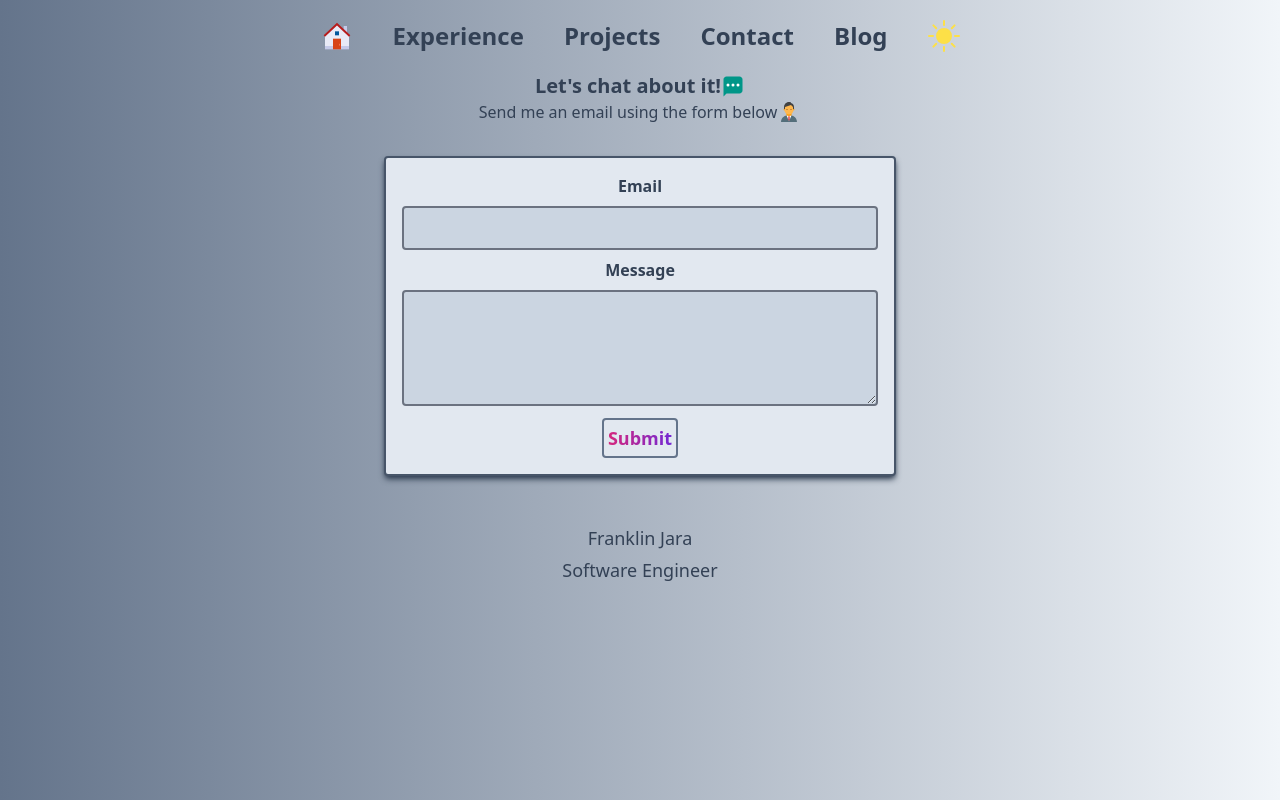
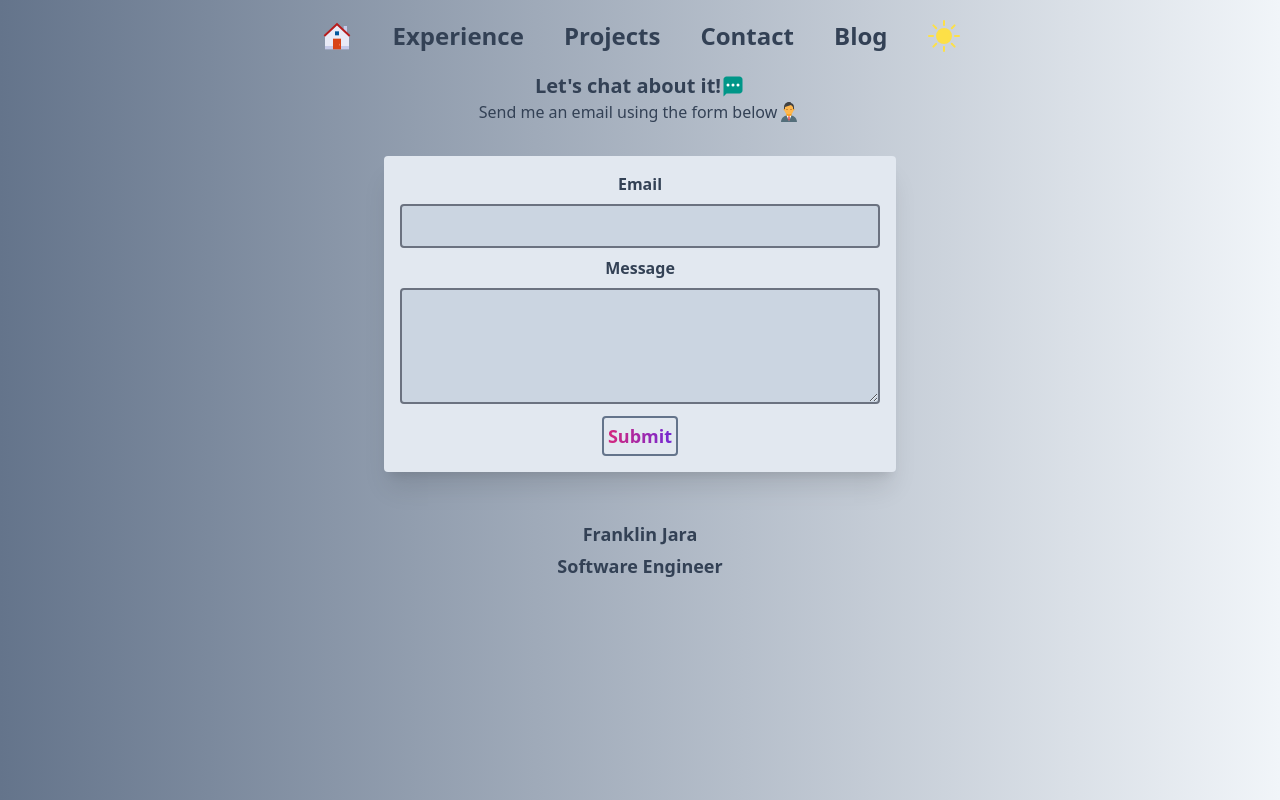
Before and after one commit to makyfj/franklinjara.dev, a Next.js app: page /contact in a window 1280 px wide. Built offline with nearby package versions, Linux system fonts and the light colour scheme.

Commit message:
style: small style fixes

```diff
--- a/src/components/main.tsx
+++ b/src/components/main.tsx
@@ -8,7 +8,7 @@ const Main = () => {
   return (
     <>
       <Head>
-        <title>Maky | Home</title>
+        <title>Home | FJ</title>
       </Head>
       <div className="flex flex-col items-center gap-4 my-2">
         <Image
--- a/src/pages/contact.tsx
+++ b/src/pages/contact.tsx
@@ -55,7 +55,7 @@ const Contact = () => {
           </span>
         </div>
       </div>
-      <div className="mx-2 my-2 text-center sm:mx-auto rounded sm:max-w-lg bg-slate-200 dark:bg-slate-800 border-2 border-slate-600 dark:border-slate-300 shadow-md shadow-slate-700 dark:shadow-slate-500">
+      <div className="mx-2 my-2 text-center sm:mx-auto rounded sm:max-w-lg bg-slate-200 dark:bg-slate-800 shadow-xl">
         <form
           onSubmit={handleSubmit(onSubmit)}
           className="p-4 grid grid-cols-1 gap-2"
--- a/src/pages/projects.tsx
+++ b/src/pages/projects.tsx
@@ -1,4 +1,5 @@
 import { GetStaticProps } from "next"
+import Head from "next/head"
 
 import {
   PinnedRepositories,
@@ -15,6 +16,9 @@ const Projects = ({ pinnedRepositories }: ProjectsProps) => {
     useGitHubPinnedRepositories("makyf")
   return (
     <>
+      <Head>
+        <title>Projects | FJ</title>
+      </Head>
       <h1 className="text-center text-lg sm:text-xl mb-4">
         Did you say side projects?
       </h1>
--- a/src/styles/tailwind.css
+++ b/src/styles/tailwind.css
@@ -14,6 +14,7 @@ h2,
 h3,
 label,
 button,
+footer,
 a {
   font-weight: bold;
 }
@@ -40,14 +41,14 @@ a {
   }
 
   .error-form {
-    @apply text-red-400 text-center;
+    @apply text-center text-red-400;
   }
 
   .field-form {
-    @apply rounded bg-slate-300 dark:bg-slate-700 text-slate-800 dark:text-slate-200 border-2 border-solid focus:border-slate-200 focus:ring focus:ring-slate-700 dark:focus:ring-slate-200;
+    @apply border-2 border-solid rounded bg-slate-300 dark:bg-slate-700 text-slate-800 dark:text-slate-200 focus:border-slate-200 focus:ring focus:ring-slate-700 dark:focus:ring-slate-200;
   }
 
   .button {
-    @apply text-lg border-2 border-slate-500 bg-slate-800 bg-clip-text text-transparent bg-gradient-to-r from-pink-600 to-violet-700 focus:ring focus:ring-slate-700 dark:focus:ring-slate-200;
+    @apply text-lg text-transparent border-2 border-slate-500 bg-slate-800 bg-clip-text bg-gradient-to-r from-pink-600 to-violet-700 focus:ring focus:ring-slate-700 dark:focus:ring-slate-200;
   }
 }
```
